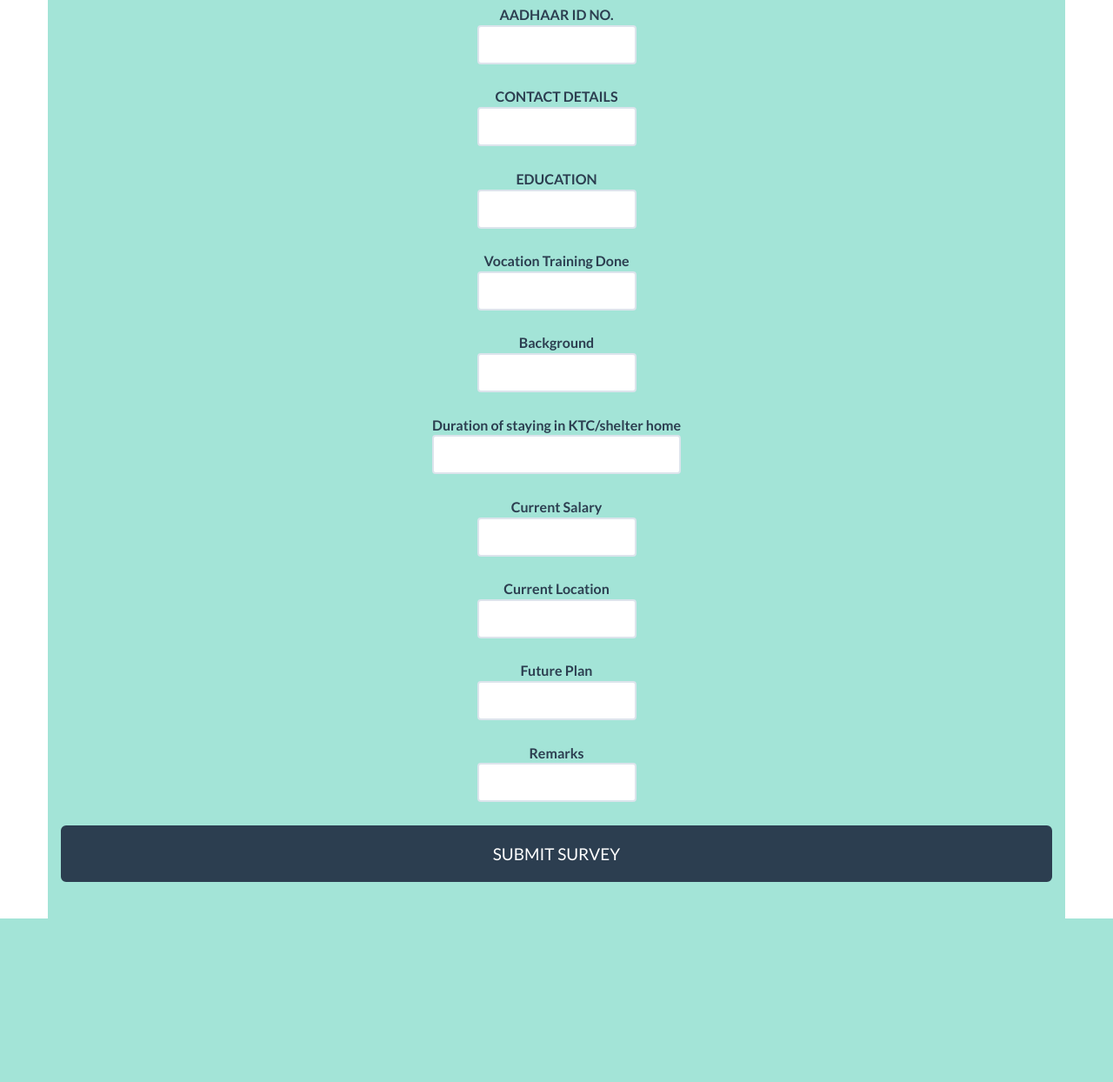
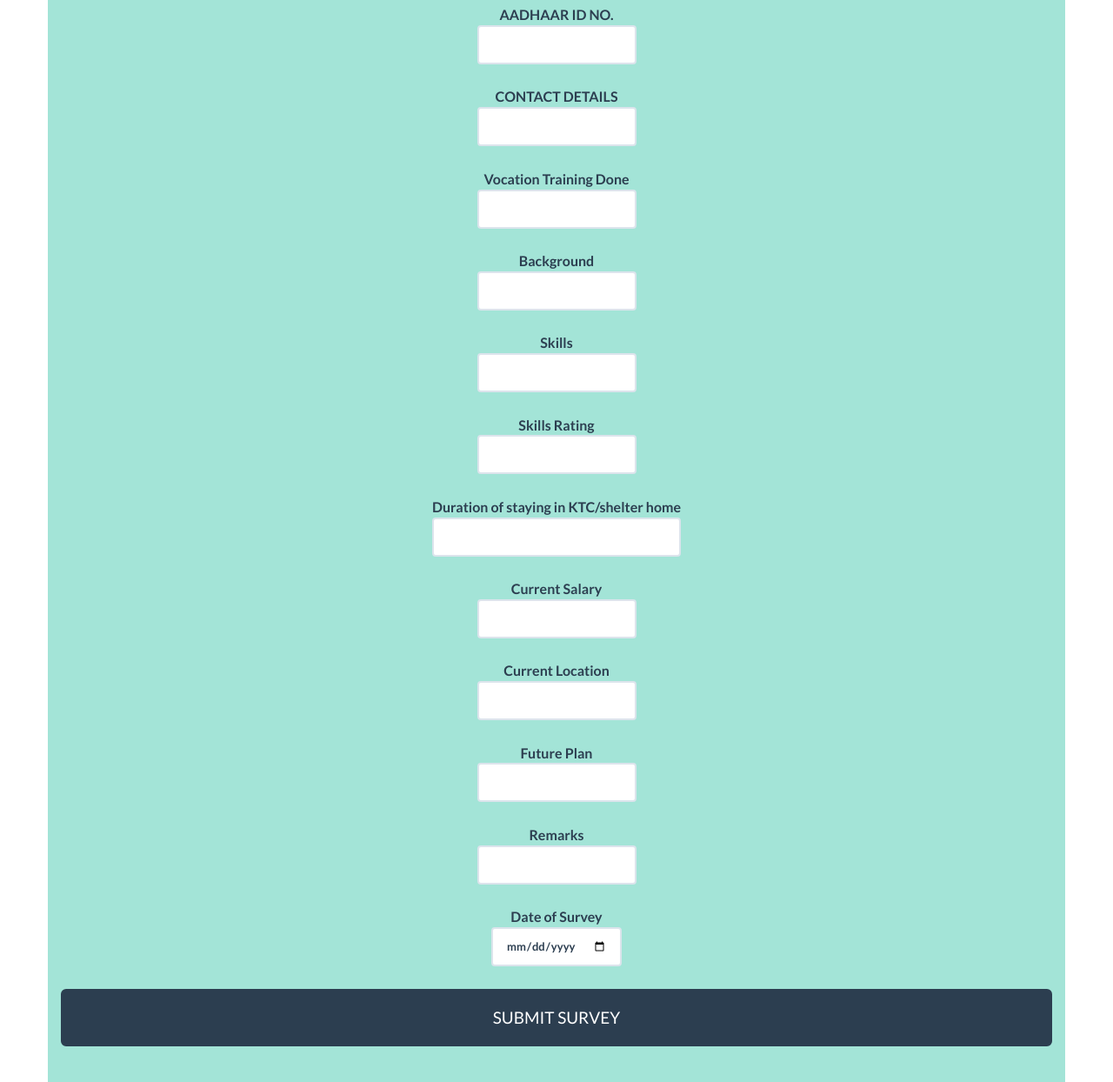
Before and after one commit to Bengaluru17/team-21, a Django app: page /make/ in a window 1280 px wide. Shown: the part 360-1604 px from the top of the page at 87% size. Before the commit the page ends 1416 px from the top, so only its background shows below. Run offline with Django 3.2, Linux system fonts and the light colour scheme; a user stored in the database is signed in; some libraries are stand-ins or nearby versions.

Commit message:
Add make.html

```diff
--- a/kshamata/templates/make.html
+++ b/kshamata/templates/make.html
@@ -3,7 +3,7 @@
 {% block content %}
 
 <div class="container" align="center" style="background-color: #a3e4d7; padding-bottom:20px; padding-top: 15px;"  >
-    <form method="post" action="{% url 'survey' %}">
+    <form method="post" action="{% url 'addtrain' %}">
         {% csrf_token %}
       <h2 style="padding-bottom: 15px"><b>SURVEY</b></h2>
 
@@ -23,16 +23,20 @@
             <input type="number" class="form-control" name="detail" required="" style="font-size: small">
         </label><br><br>
 
-        <label style="font-size: medium"><strong>EDUCATION</strong><br>
-            <input type="text" class="form-control" name="education" required="" style="font-size: small">
-        </label><br><br>
-
         <label style="font-size: medium"><strong>Vocation Training Done</strong><br>
             <input type="text" class="form-control" name="training" required="" style="font-size: small">
         </label><br><br>
 
         <label style="font-size: medium"><strong>Background</strong><br>
             <input type="text" class="form-control" name="background" required="" style="font-size: small">
+        </label><br><br>
+
+        <label style="font-size: medium"><strong>Skills</strong><br>
+            <input type="text" class="form-control" name="skill" required="" style="font-size: small">
+        </label><br><br>
+
+        <label style="font-size: medium"><strong>Skills Rating</strong><br>
+            <input type="number" class="form-control" name="skill_rating" required="" style="font-size: small">
         </label><br><br>
 
         <label style="font-size: medium"><strong>Duration of staying in KTC/shelter  home</strong><br>
@@ -56,6 +60,11 @@
             <input type="text" class="form-control" name="remarks" required="" style="font-size: small">
         </label><br><br>
 
+        <label style="font-size: medium"><strong>Date of Survey</strong><br>
+            <input type="date" class="form-control" name="date_survey" required="" style="font-size: small">
+        </label><br><br>
+
+
       <button class="btn btn-lg btn-primary btn-block" type="submit">SUBMIT SURVEY</button>
         <br>
     </form>
```
